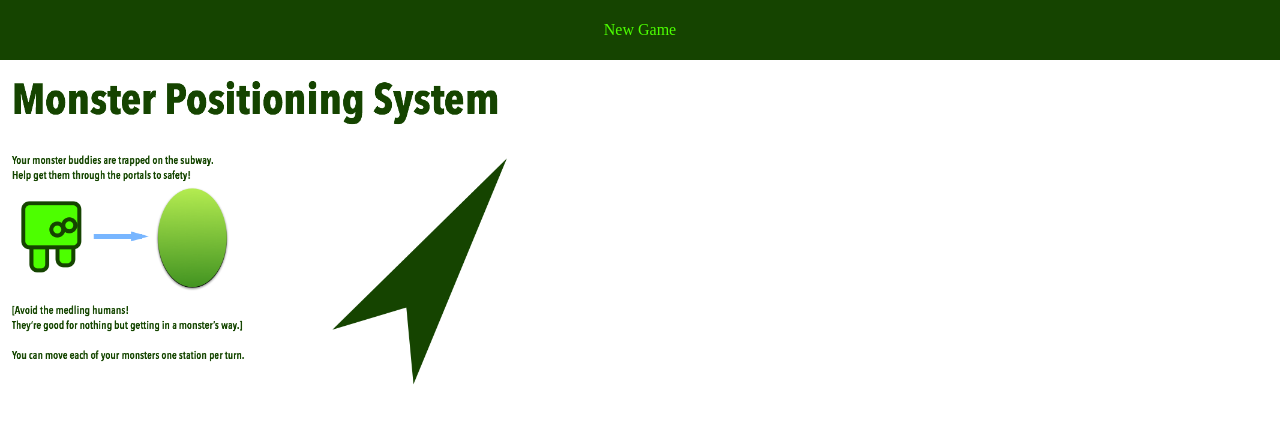
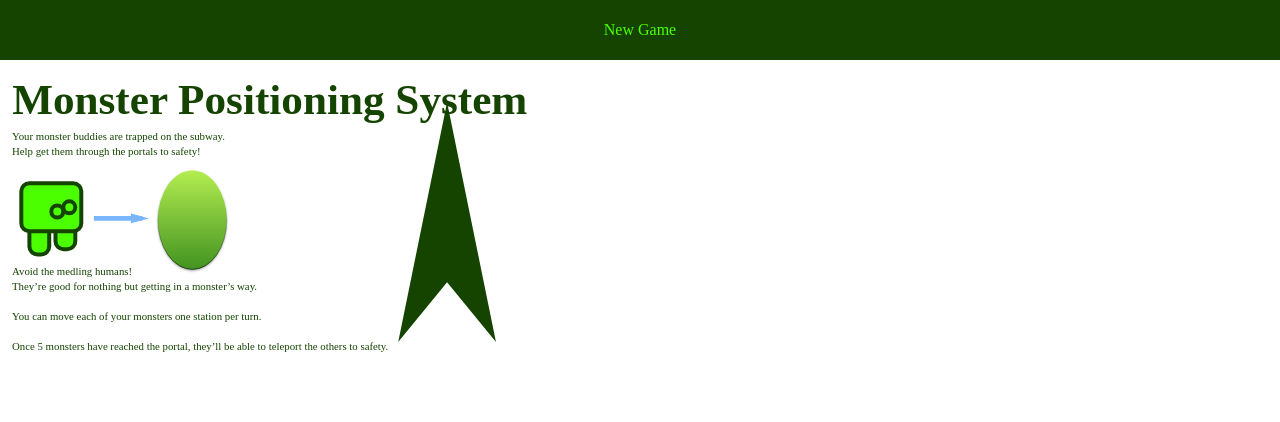
Before and after one commit to ProximityViz/monster-positioning-system, a website: page Angular/app/index.html in a window 1280 px wide. Drawn offline with nearby package versions, Linux system fonts and the light colour scheme; some packages are replaced by stand-ins of ours; files that its build step writes are made by us from their sources.

Commit message:
Updates intro image

```diff
--- a/Angular/app/styles/main.scss
+++ b/Angular/app/styles/main.scss
@@ -21,7 +21,7 @@ body {
 }
 
 #intro {
-  background: url("../images/intro.png") no-repeat;
+  background: url("../images/intro.svg") no-repeat;
 }
 
 #won {
```
Also changed, not shown: Angular/app/images/intro.svg (added), 1 other file.
